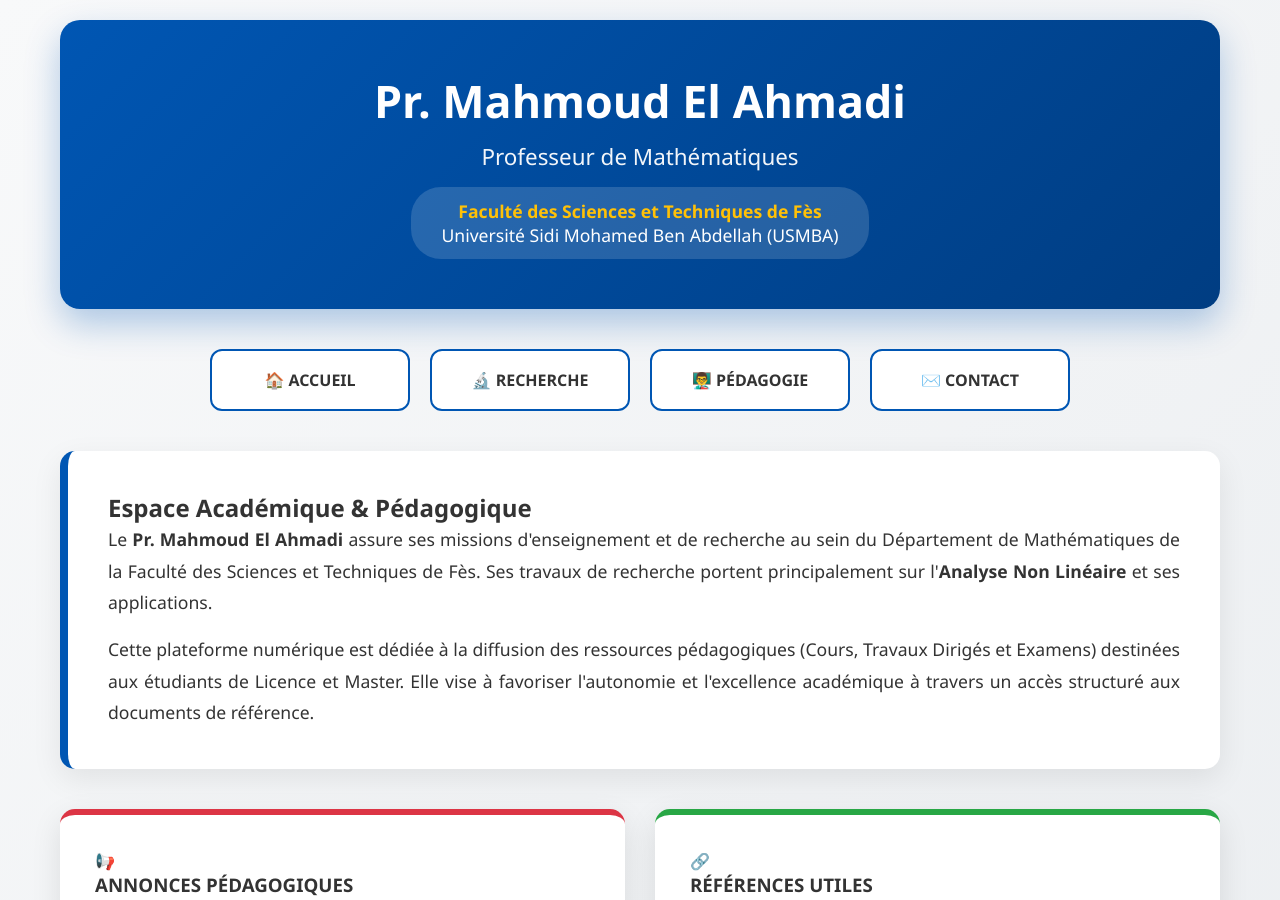
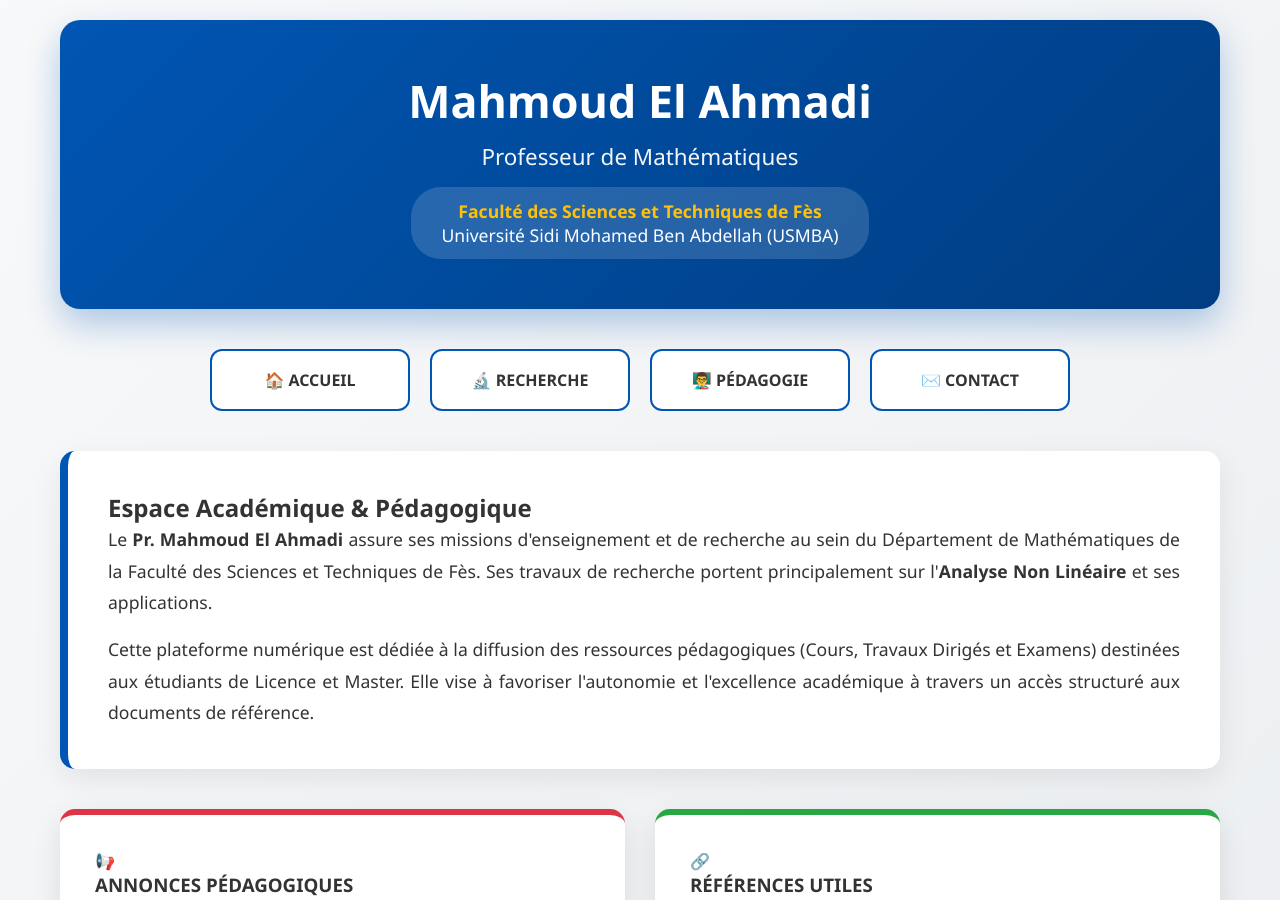
Before and after one commit to mahmoudmath/mahmoudmath.github.io, a Jekyll site: the page index.html, which Jekyll copies as it is, in a window 1280 px wide and 900 px high. Built offline with Jekyll 4.4.1, drawn with Linux system fonts in a browser that asks for light colours.

Commit message:
Update index.html

```diff
--- a/index.html
+++ b/index.html
@@ -10,7 +10,7 @@
     <div class="container">
         <!-- EN-TÊTE -->
         <header class="professor-header">
-            <div class="professor-name">Pr. Mahmoud El Ahmadi</div>
+            <div class="professor-name"> Mahmoud El Ahmadi</div>
             <div class="professor-title">Professeur de Mathématiques</div>
             <div class="institution">
                 <span class="university">Faculté des Sciences et Techniques de Fès</span><br>
@@ -78,7 +78,7 @@
                     <h4>🕒 Permanence</h4>
                     <p>Réception sur rendez-vous<br>à solliciter par courriel institutionnel</p>
                 </div>
-            </div> <!-- ICI J'AI FERMÉ LA DIV QUI MANQUAIT -->
+            </div>
 
             <div class="footer-links">
                 <a href="http://www.fst-usmba.ac.ma/" target="_blank">🌐 Portail FST Fès</a>
```
